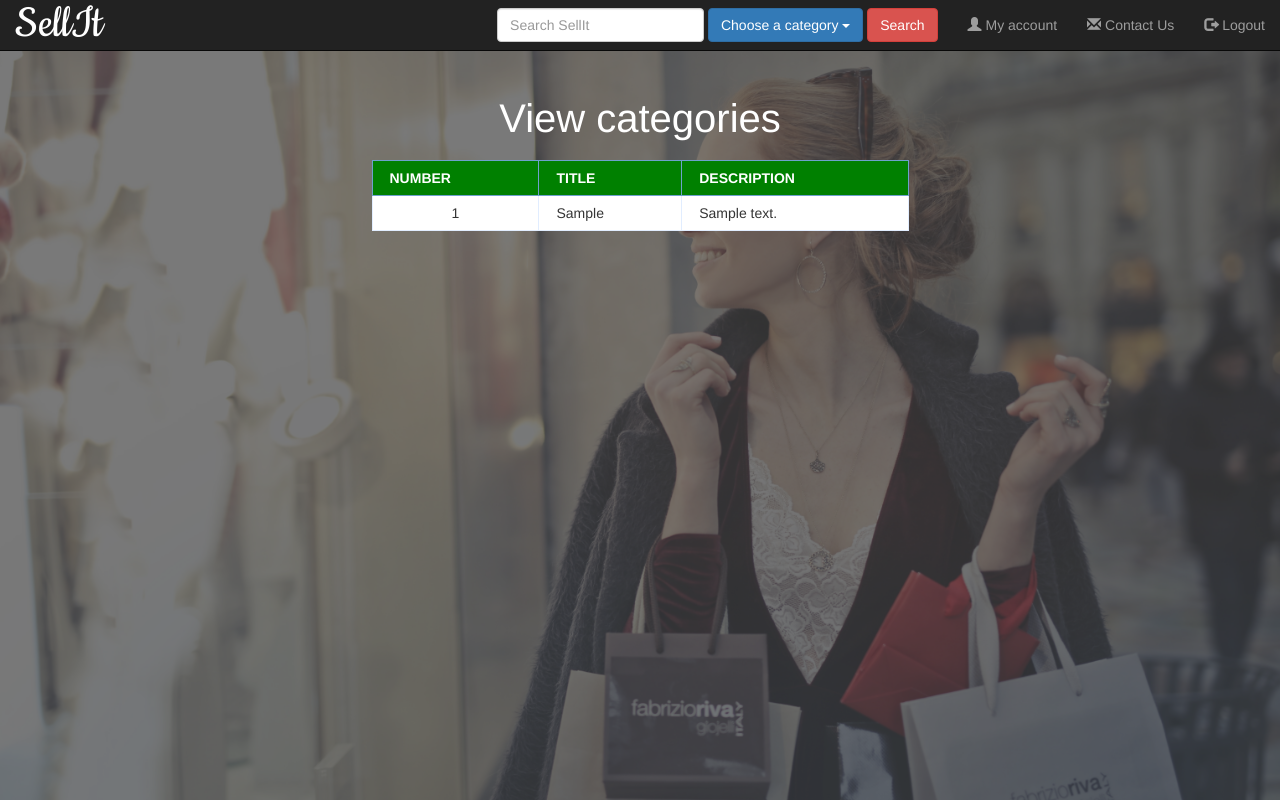
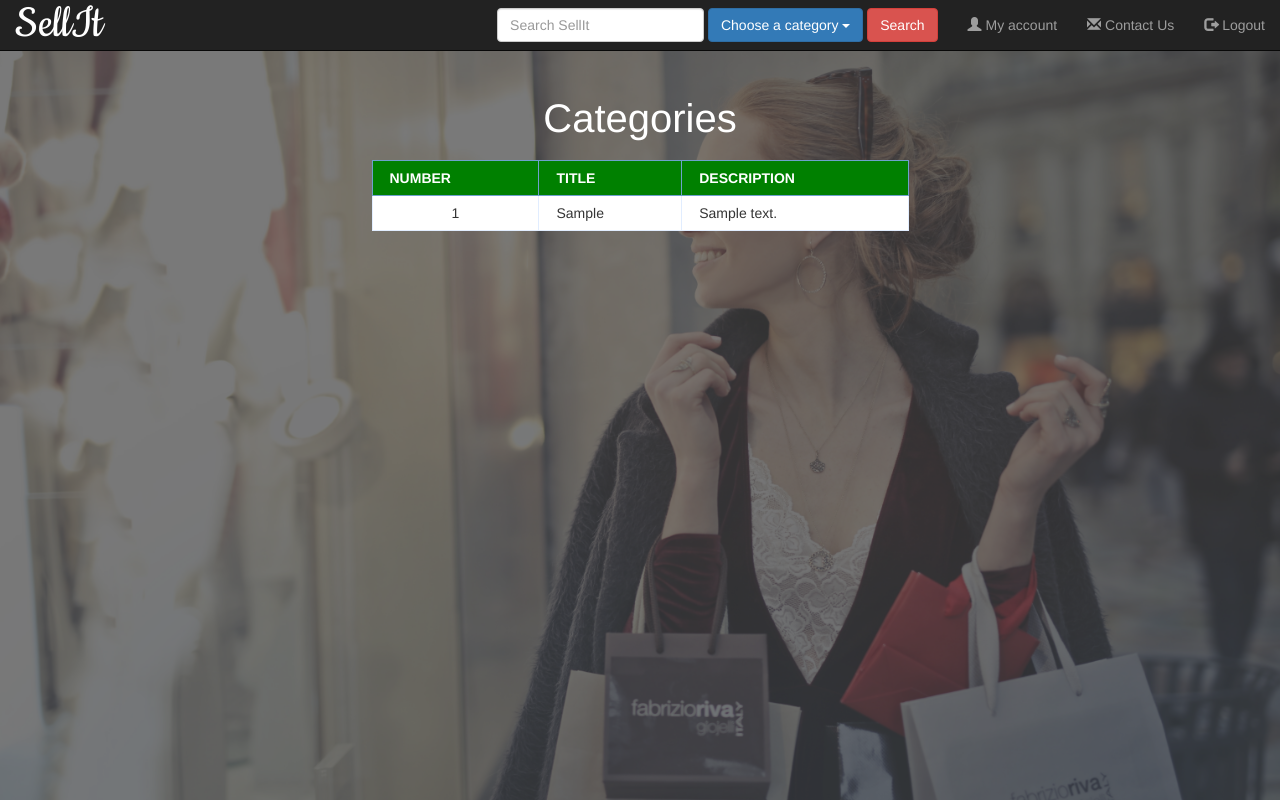
Before and after one commit to AlexLightning/Project-Mercury, a PHP site: the page made by root v2/user_cat_view.php in a window 1280 px wide. Run offline with PHP 8.4, Linux system fonts and the light colour scheme; tables that the repository leaves empty or names only in its code hold one stand-in row (values such as "Sample post").

Commit message:
small update to user_main&user_cat_view

```diff
--- a/root v2/user_cat_view.php
+++ b/root v2/user_cat_view.php
@@ -127,8 +127,9 @@
 			<div class="bkg2"></div>
 		</div>
 
-		<h2>View categories</h2>
-
+		<header>
+		<h2>Categories</h2>
+		</header>
 
 		<table class="data-table">
 			<thead>
--- a/root v2/user_main.php
+++ b/root v2/user_main.php
@@ -125,7 +125,7 @@
 		<li><a href="user_ad.php">Add Advert</a></li>
 		<li><a href="user_cat.php">Add Category</a></li>
 		<li><a href="user_ad_view.php">My Adverts</a></li>
-		<li><a href="user_cat_view.php">My Categories</a></li>
+		<li><a href="user_cat_view.php">View Categories</a></li>
 		<li><a href="forum.php">Visit Forum</a></li>
 		<li><a href="chat.php">View Chat</a></li>
 		<li><a href="users.php">Browse Users</a></li>
```
